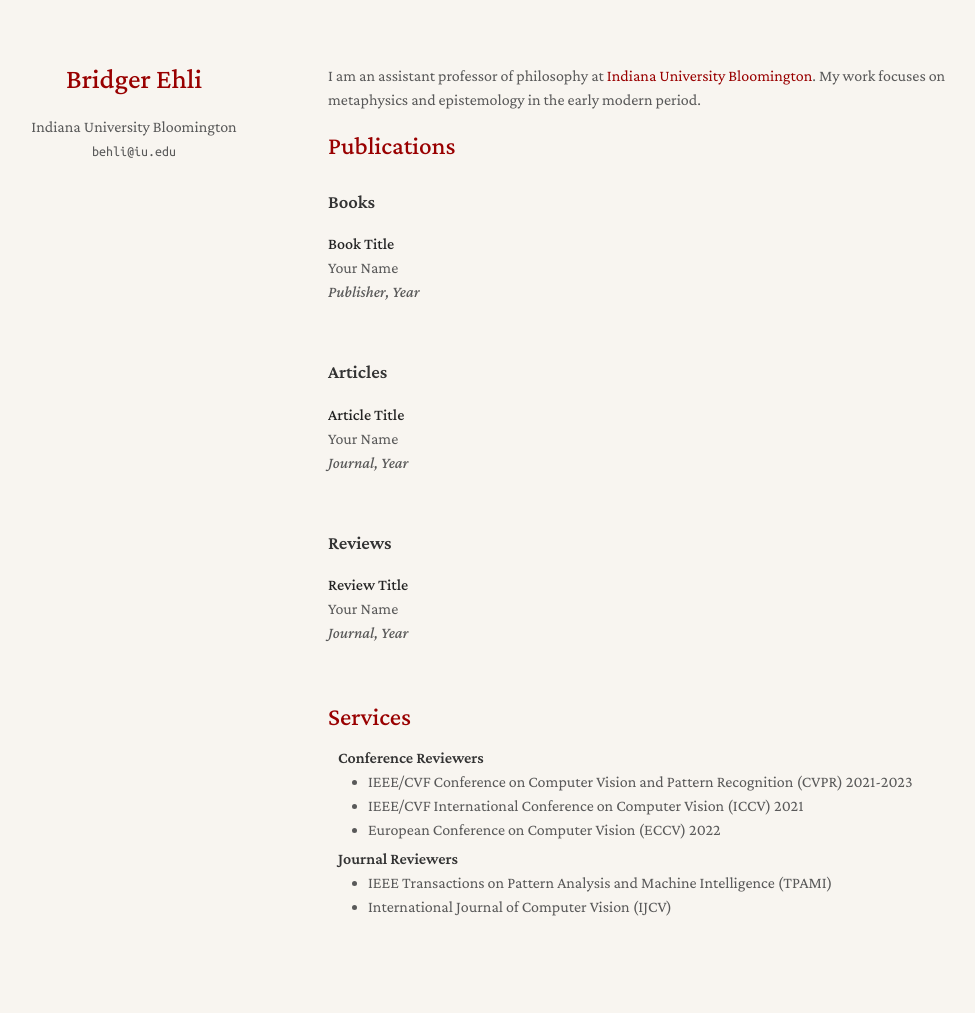
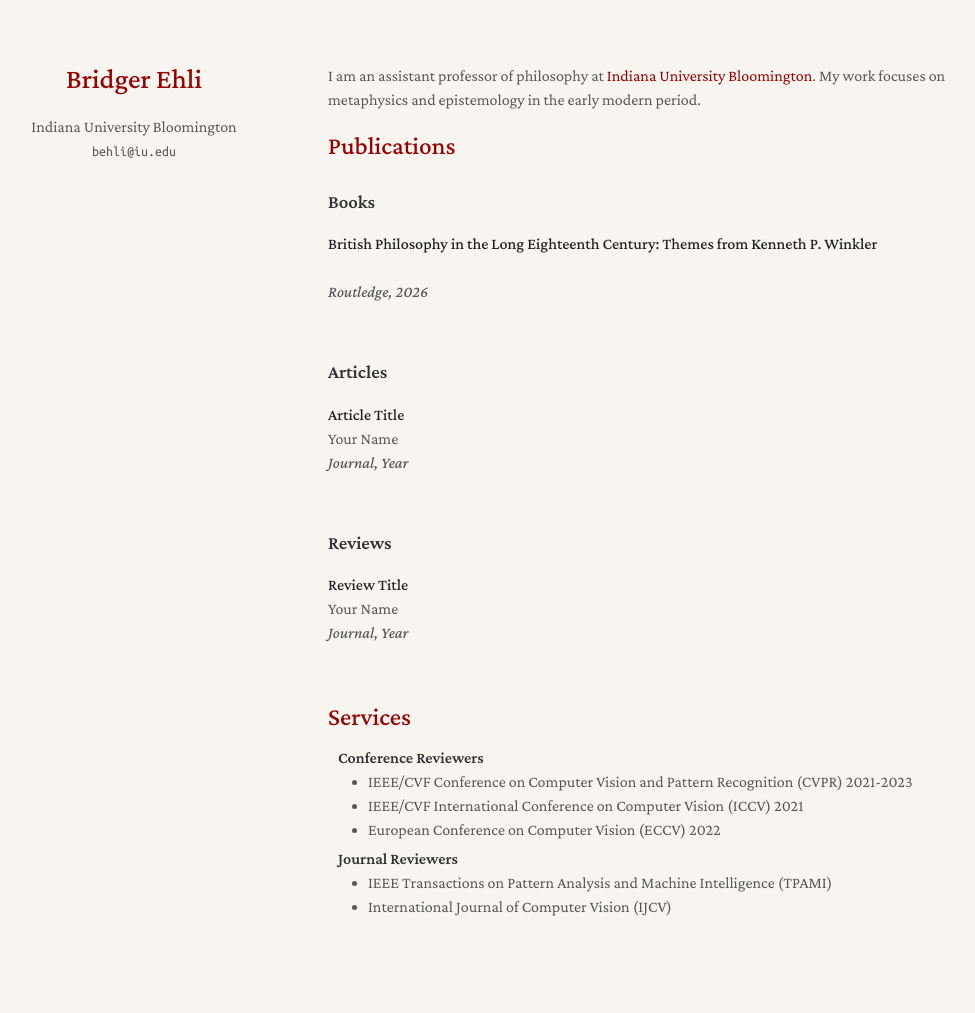
Before and after one commit to bridgerehli/bridgerehli.github.io, a Jekyll site: the page built from index.md, in a window 1280 px wide. Shown: the whole page, without its empty margins (142-1117 px from the left). Built offline with Jekyll 4.4.1, drawn with Linux system fonts in a browser that asks for light colours; a style sheet for code colours, icons or effects is not loaded.

Commit message:
Update publications.yml

```diff
--- a/_data/publications.yml
+++ b/_data/publications.yml
@@ -1,8 +1,8 @@
 main:
 
-- title: "Book Title"
-  authors: "Your Name"
-  conference: "Publisher, Year"
+- title: "British Philosophy in the Long Eighteenth Century: Themes from Kenneth P. Winkler"
+  authors:
+  conference: "Routledge, 2026"
   type: "book"
 
 - title: "Article Title"
```
